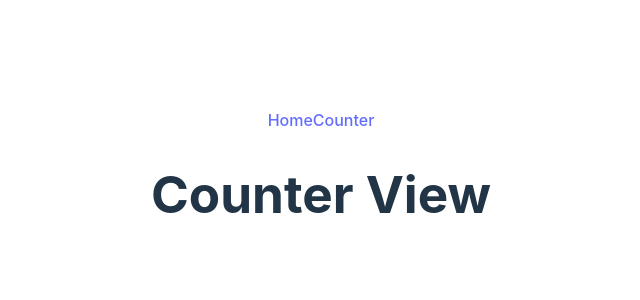
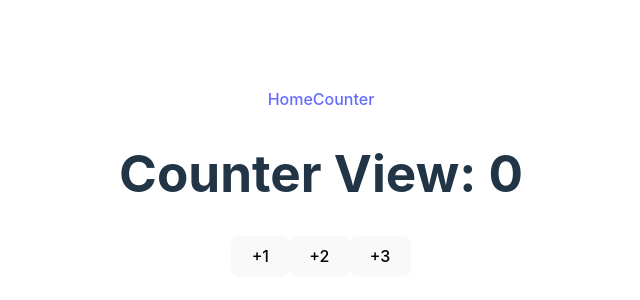
Before and after one commit to dmarafon/vue_test_project, a Vue app: page /counter in a window 1280 px wide. Shown: the part 218-518 px from the top of the page, without its empty margins (319-959 px from the left). Built offline with nearby package versions, Linux system fonts and the light colour scheme.

Commit message:
Increase numbers vue

```diff
--- a/src/App.vue
+++ b/src/App.vue
@@ -4,9 +4,11 @@
 </script>
 
 <template>
-  <router-link to="/">Home</router-link>
-  <router-link to="/counter">Counter</router-link>
-  <router-view></router-view>
+  <div>
+    <router-link to="/">Home</router-link>
+    <router-link to="/counter">Counter</router-link>
+    <router-view></router-view>
+  </div>
 </template>
 
 <style scoped></style>
--- a/src/views/CounterView.vue
+++ b/src/views/CounterView.vue
@@ -1,3 +1,14 @@
+<script setup lang="ts">
+import useCounterStore from "../stores/counterStore";
+
+const counterStore = useCounterStore();
+</script>
+
 <template>
-  <h1>Counter View</h1>
+  <div>
+    <h1>Counter View: {{ counterStore.counter }}</h1>
+    <button @click="counterStore.incrementBy(1)">+1</button>
+    <button @click="counterStore.incrementBy(2)">+2</button>
+    <button @click="counterStore.incrementBy(3)">+3</button>
+  </div>
 </template>
--- a/src/views/HomeView.vue
+++ b/src/views/HomeView.vue
@@ -1,3 +1,12 @@
+<script setup lang="ts">
+import useCounterStore from "../stores/counterStore";
+
+const counterStore = useCounterStore();
+</script>
+
 <template>
-  <h1>Home View</h1>
+  <div>
+    <h1>Home View: {{ counterStore.counter }}</h1>
+    <h2>Number of Changes {{ counterStore.numberOfChanges }}</h2>
+  </div>
 </template>
```
